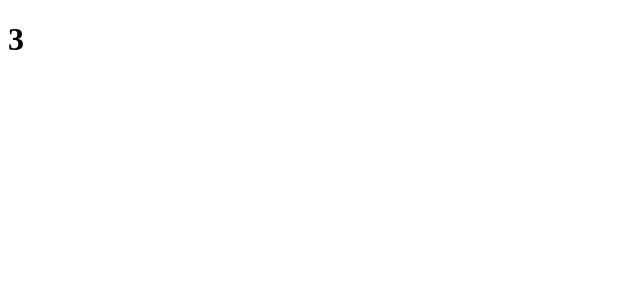
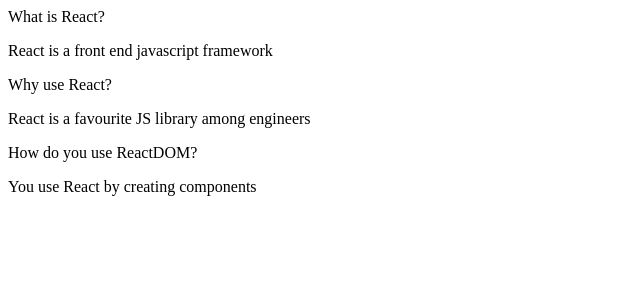
Before and after one commit to MarkCarson777/react, a React (Create React App) app in the folder widgets/: page / in a window 1280 px wide. Shown: the top 300 px of the page, without its empty margins (0-640 px from the left). Built offline with nearby package versions, Linux system fonts and the light colour scheme.

Commit message:
build accordion component

```diff
--- a/widgets/src/components/Accordion.js
+++ b/widgets/src/components/Accordion.js
@@ -1,7 +1,21 @@
 import React from 'react';
 
 const Accordion = ( {items} ) => {
-  return <h1>{items.length}</h1>;
+  const renderedItems = items.map(item => {
+    return <div key={item.title}>
+      <div className="title active">
+        <i className="dropdown icon"></i>
+        {item.title}
+      </div>
+      <div className="content active">
+        <p>{item.content}</p>
+      </div>
+    </div>
+  });
+
+  return <div className="ui styled accordion">
+    {renderedItems}
+  </div>;
 };
 
 export default Accordion;
```
